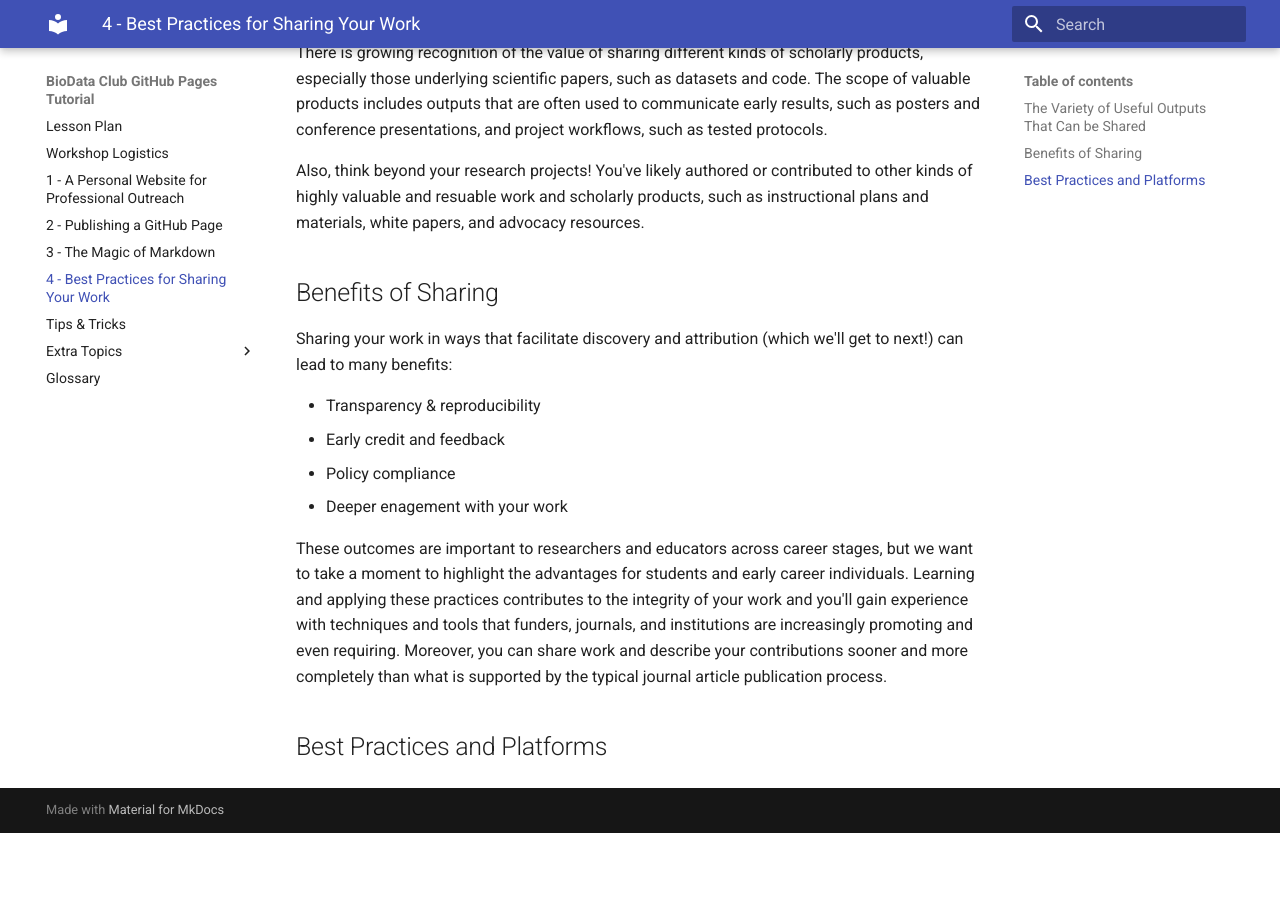
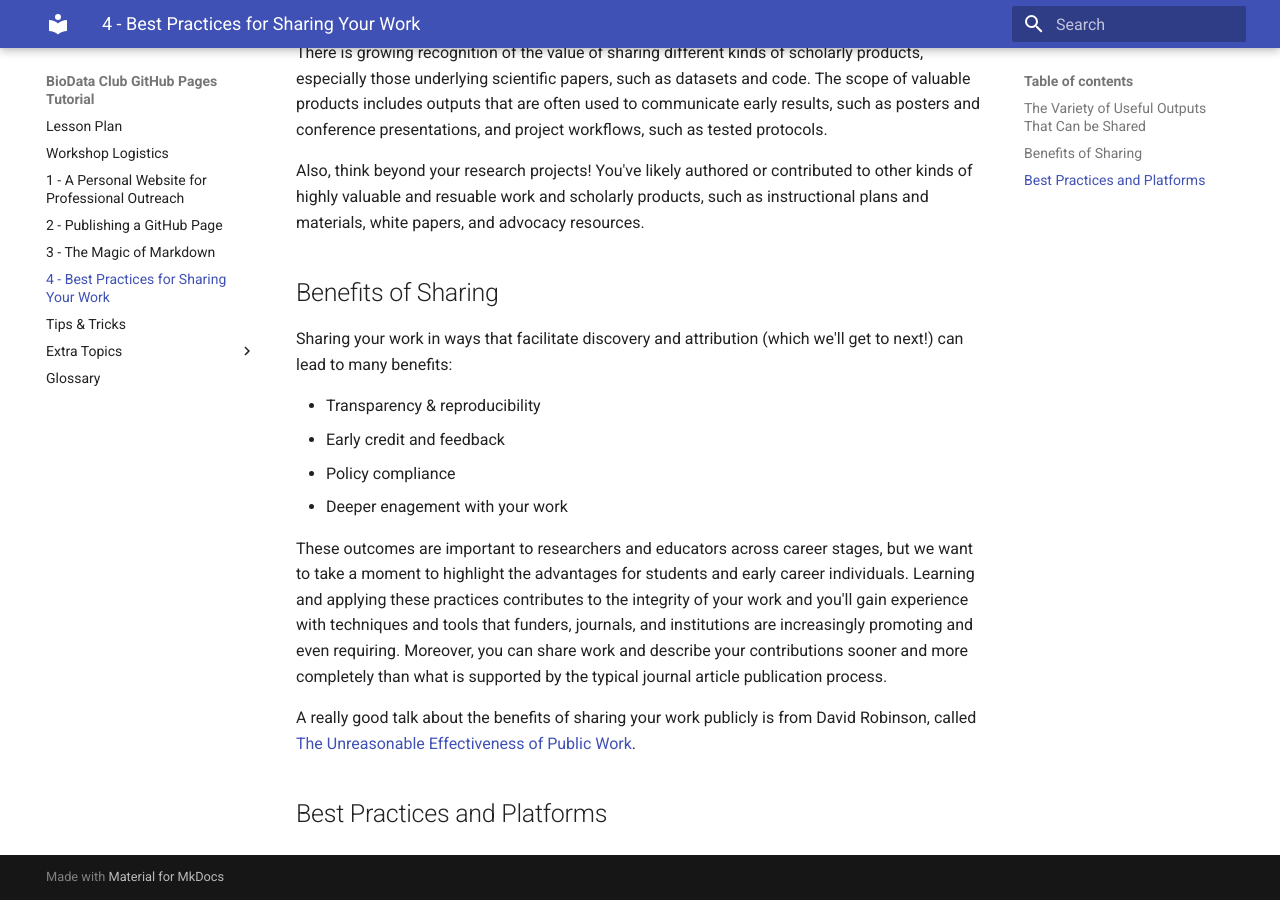
Before and after one commit to BioData-Club/ghpages-rtd, an MkDocs documentation site: the page built from docs/lessons/4.md, in a window 1280 px wide and 900 px high, scrolled down 847 px. Built offline with MkDocs 1.6.1 and Material for MkDocs 9.7.7, drawn with Linux system fonts in a browser that asks for light colours; old or Windows-style settings are respelled for this version of MkDocs; before the commit the page ends 1680 px from its top, so only the background shows below that.

Commit message:
Update 4.md

```diff
--- a/docs/lessons/4.md
+++ b/docs/lessons/4.md
@@ -15,4 +15,7 @@ Sharing your work in ways that facilitate discovery and attribution (which we'll
 - Deeper enagement with your work
 
 These outcomes are important to researchers and educators across career stages, but we want to take a moment to highlight the advantages for students and early career individuals.  Learning and applying these practices contributes to the integrity of your work and you'll gain experience with techniques and tools that funders, journals, and institutions are increasingly promoting and even requiring.  Moreover, you can share work and describe your contributions sooner and more completely than what is supported by the typical journal article publication process.
+
+A really good talk about the benefits of sharing your work publicly is from David Robinson, called [The Unreasonable Effectiveness of Public Work](https://rstudio.com/resources/rstudioconf-2019/the-unreasonable-effectiveness-of-public-work/).
+
 ## Best Practices and Platforms
```
